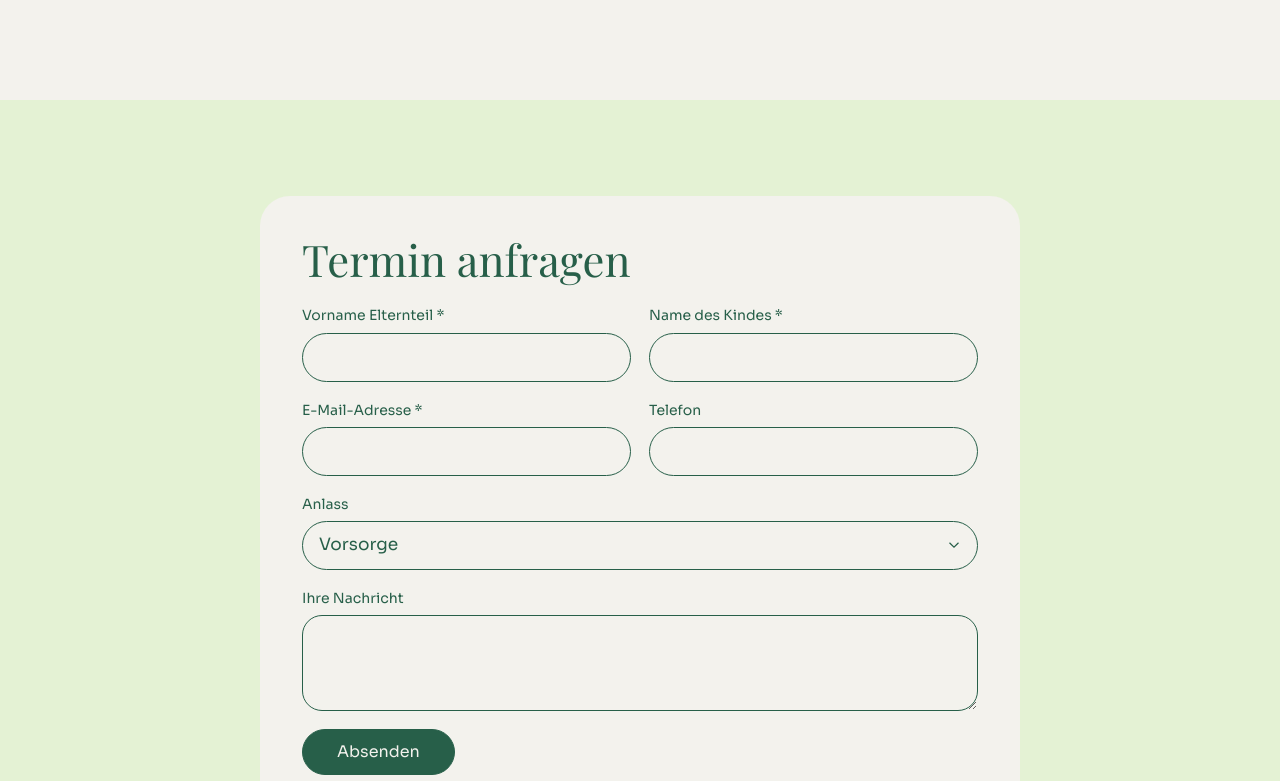
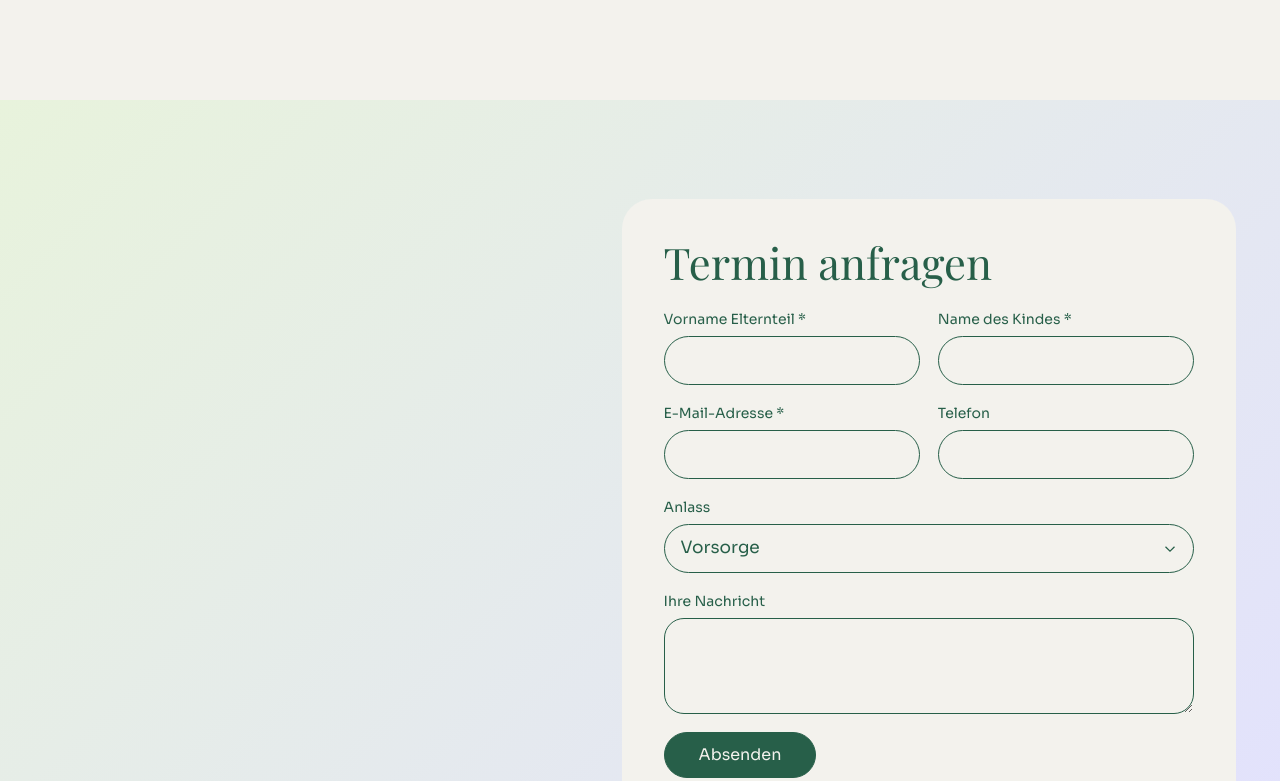
Before and after one commit to khccbdcsknd/rimci-website, a plain HTML site: page beispiele/kinderarzt-sternwiese/index.html in a window 1280 px wide. Shown: the part 5393-6174 px from the top of the page. Drawn offline with Linux system fonts and the light colour scheme.

Commit message:
Sternwiese: Farbfläche im Kontaktabschnitt zurück
Co-Authored-By: Claude Opus 5.5 <noreply@anthropic.com>

```diff
--- a/beispiele/kinderarzt-sternwiese/stil.css
+++ b/beispiele/kinderarzt-sternwiese/stil.css
@@ -158,8 +158,10 @@ img { display: block; width: 100%; height: 100%; object-fit: cover; }
 @media (min-width: 900px) { .stimmen { grid-template-columns: repeat(3, 1fr); gap: 30px; } }
 
 /* ---- Kontakt ---- */
-.kontakt { display: grid; padding: clamp(48px, 8vw, 96px) var(--rand); background: var(--hellgruen); }
-.formular-karte { padding: 30px 24px; border-radius: 30px; background: var(--creme); }
+.kontakt { position: relative; display: grid; padding: 0 0 var(--rand); }
+/* Farbfläche statt Foto: Verlauf von Hellgrün zu Flieder */
+.kontakt::before { content: ""; aspect-ratio: 4 / 3; background: linear-gradient(135deg, #e8f3dc, #e2e1fe); }
+.formular-karte { position: relative; z-index: 2; margin: -60px var(--rand) 0; padding: 30px 24px; border-radius: 30px; background: var(--creme); }
 .formular-karte h2 { font: 400 clamp(2rem, 1.6rem + 1.4vw, 2.9rem)/1.1 var(--serif); }
 .formular { display: grid; gap: 18px; margin-top: 22px; }
 .reihe { display: grid; gap: 18px; }
@@ -176,7 +178,9 @@ img { display: block; width: 100%; height: 100%; object-fit: cover; }
 .formular__hinweis { font-size: 0.875rem; }
 @media (min-width: 640px) { .reihe { grid-template-columns: 1fr 1fr; } }
 @media (min-width: 900px) {
-  .formular-karte { justify-self: center; width: min(760px, 100%); padding: 40px 42px 42px; }
+  .kontakt { min-height: 820px; padding: 0; }
+  .kontakt::before { position: absolute; inset: 0; aspect-ratio: auto; }
+  .formular-karte { justify-self: end; align-self: center; width: min(640px, 48%); margin: 80px var(--rand); padding: 40px 42px 42px; }
 }
 
 /* ---- Fuß ---- */
```
